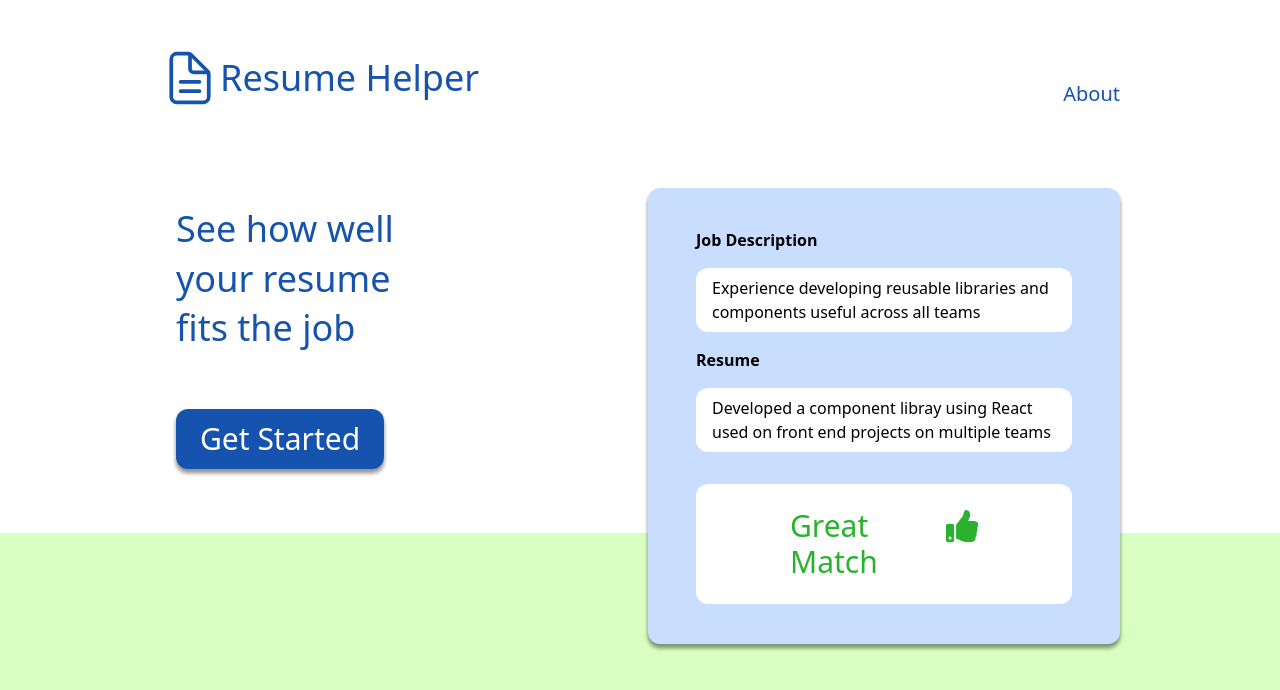
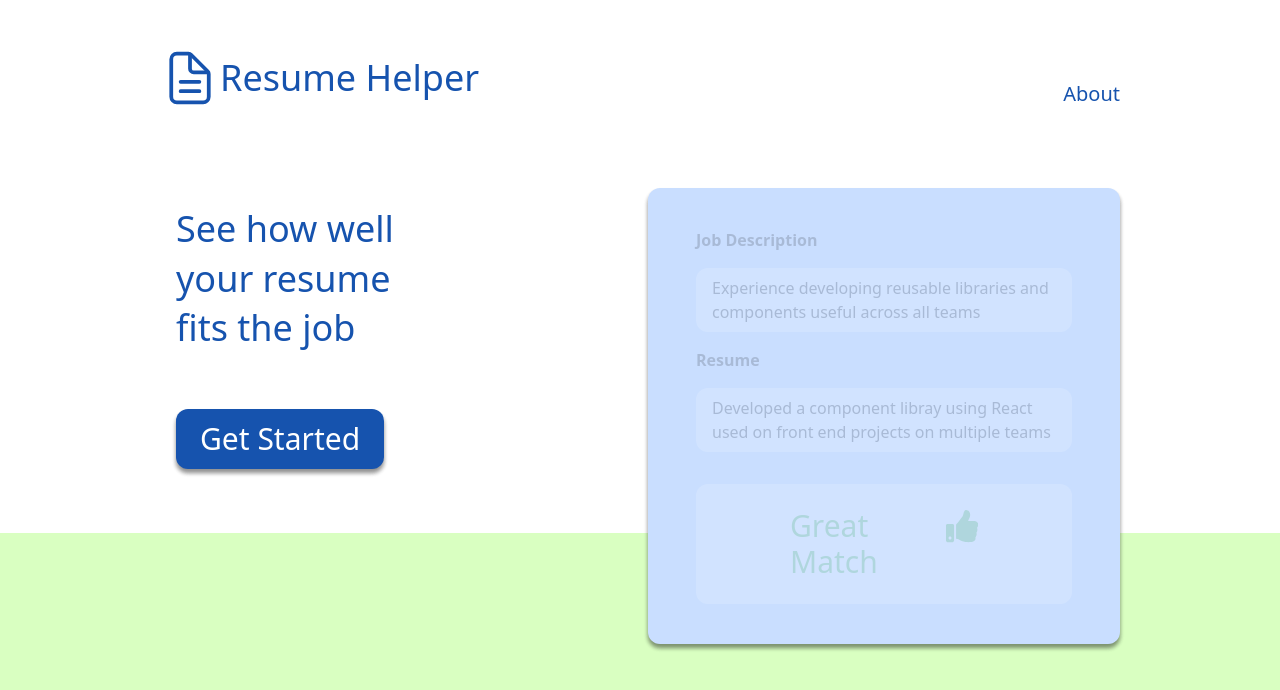
Before and after one commit to johnyi1411/resume-helper, a React (Create React App) app: page / in a window 1280 px wide. Shown: the top 690 px of the page. Built offline with nearby package versions, Linux system fonts and the light colour scheme.

Commit message:
Implement animations on demo.

```diff
--- a/package.json
+++ b/package.json
@@ -14,6 +14,7 @@
     "@types/node": "^12.0.0",
     "@types/react": "^16.9.53",
     "@types/react-dom": "^16.9.8",
+    "@types/react-transition-group": "^4.4.0",
     "@types/styled-components": "^5.1.7",
     "autoprefixer": "^9",
     "postcss": "^7",
@@ -22,6 +23,7 @@
     "react-icons": "^4.1.0",
     "react-router-dom": "^5.2.0",
     "react-scripts": "4.0.1",
+    "react-transition-group": "^4.4.1",
     "styled-components": "^5.2.1",
     "tailwindcss": "npm:@tailwindcss/postcss7-compat",
     "typescript": "^4.0.3",
--- /dev/null
+++ b/src/components/animated-demo/bad-demo-items.tsx
@@ -0,0 +1,73 @@
+import React, { useState, useEffect } from 'react';
+import { IconContext } from "react-icons";
+import { FaThumbsDown } from 'react-icons/fa';
+import { Transition } from 'react-transition-group';
+
+import { duration, transitionStyles } from './enums';
+
+const BadDemoItems: React.FunctionComponent = () => {
+  const [badMatchDemoItem1, setbadMatchDemoItem1] = useState(false);
+  const [badMatchDemoItem2, setbadMatchDemoItem2] = useState(false);
+  const [badMatchDemoItem3, setbadMatchDemoItem3] = useState(false);
+
+  useEffect(() => {
+    setbadMatchDemoItem1(true);
+  }, [badMatchDemoItem1]);
+
+  return (
+    <>
+      <Transition
+        in={badMatchDemoItem1}
+        timeout={duration}
+        onEntered={() => setbadMatchDemoItem2(true)}
+      >
+        {state => (
+          <div className={`transition-opacity duration-500 ${transitionStyles[state]}`}>
+            <p className="font-bold">Job Description</p>
+
+            <div className="bg-white rounded-xl py-2 px-4 mt-4">
+              Experience developing reusable libraries and components useful across all teams
+            </div>
+          </div>
+        )}
+      </Transition>
+
+      <Transition
+        in={badMatchDemoItem2}
+        timeout={duration}
+        onEntered={() => setbadMatchDemoItem3(true)}
+      >
+        {state => (
+          <div className={`transition-opacity duration-500 ${transitionStyles[state]}`}>
+            <p className="font-bold mt-4">Resume</p>
+
+            <div className="bg-white rounded-xl py-2 px-4 mt-4">
+              Utilized server-side rendering to decrease time to initial page load to  and improve SEO
+            </div>
+          </div>
+        )}
+      </Transition>
+
+      <Transition
+        in={badMatchDemoItem3}
+        timeout={duration}
+      >
+        {state => (
+          <div className={`transition-opacity duration-500 ${transitionStyles[state]}`}>
+            <div className="flex justify-center bg-white rounded-xl py-6 mt-8 text-darkred">
+              <div className="flex content-center justify-between w-1/2">
+                <span className="self-center text-3xl">Poor Match</span>
+
+                <IconContext.Provider value={{ className: "text-4xl" }}>
+                  <FaThumbsDown />
+                </IconContext.Provider>
+              </div>
+            </div>
+          </div>
+        )}
+      </Transition>
+    </>
+  )
+}
+
+export { BadDemoItems };
--- /dev/null
+++ b/src/components/animated-demo/enums.ts
@@ -0,0 +1,9 @@
+export const duration = 1750;
+
+export enum transitionStyles {
+  entering = 'opacity-100',
+  entered =  'opacity-100',
+  exiting =  'opacity-0',
+  exited =  'opacity-0',
+  unmounted = 'opacity-0',
+};
--- /dev/null
+++ b/src/components/animated-demo/good-demo-items.tsx
@@ -0,0 +1,78 @@
+import React, { useState, useEffect } from 'react';
+import { IconContext } from "react-icons";
+import { FaThumbsUp } from 'react-icons/fa';
+import { Transition } from 'react-transition-group';
+
+import { duration, transitionStyles } from './enums';
+
+type GoodDemoItemsProps = {
+  onGoodDemoFinish: () => void,
+}
+
+const GoodDemoItems: React.FunctionComponent<GoodDemoItemsProps> = ({ onGoodDemoFinish }) => {
+  const [goodMatchDemoItem1, setGoodMatchDemoItem1] = useState(false);
+  const [goodMatchDemoItem2, setGoodMatchDemoItem2] = useState(false);
+  const [goodMatchDemoItem3, setGoodMatchDemoItem3] = useState(false);
+
+  useEffect(() => {
+    setGoodMatchDemoItem1(true);
+  }, [goodMatchDemoItem1]);
+
+  return (
+    <>
+      <Transition
+        in={goodMatchDemoItem1}
+        timeout={duration}
+        onEntered={() => setGoodMatchDemoItem2(true)}
+      >
+        {state => (
+          <div className={`transition-opacity duration-500 ${transitionStyles[state]}`}>
+            <p className="font-bold">Job Description</p>
+
+            <div className="bg-white rounded-xl py-2 px-4 mt-4">
+              Experience developing reusable libraries and components useful across all teams
+            </div>
+          </div>
+        )}
+      </Transition>
+
+      <Transition
+        in={goodMatchDemoItem2}
+        timeout={duration}
+        onEntered={() => setGoodMatchDemoItem3(true)}
+      >
+        {state => (
+          <div className={`transition-opacity duration-500 ${transitionStyles[state]}`}>
+            <p className="font-bold mt-4">Resume</p>
+
+            <div className="bg-white rounded-xl py-2 px-4 mt-4">
+              Developed a component libray using React used on front end projects on multiple teams
+            </div>
+          </div>
+        )}
+      </Transition>
+
+      <Transition
+        in={goodMatchDemoItem3}
+        timeout={duration}
+        onEntered={() => onGoodDemoFinish()}
+      >
+        {state => (
+          <div className={`transition-opacity duration-500 ${transitionStyles[state]}`}>
+            <div className="flex justify-center bg-white rounded-xl py-6 mt-8 text-darkgreen">
+              <div className="flex content-center justify-between w-1/2">
+                <span className="self-center text-3xl">Great Match</span>
+
+                <IconContext.Provider value={{ className: "text-4xl" }}>
+                  <FaThumbsUp />
+                </IconContext.Provider>
+              </div>
+            </div>
+          </div>
+        )}
+      </Transition>
+    </>
+  )
+}
+
+export { GoodDemoItems };
--- /dev/null
+++ b/src/components/animated-demo/index.tsx
@@ -0,0 +1,51 @@
+import React, { useState, useEffect } from 'react';
+import { Transition } from 'react-transition-group';
+
+import { GoodDemoItems } from './good-demo-items';
+import { BadDemoItems } from './bad-demo-items';
+import { duration, transitionStyles } from './enums';
+
+const AnimatedDemo = () => {
+  const [goodMatchDemoItems, setGoodMatchDemoItems] = useState(false);
+  const [badMatchDemoItems, setbadMatchDemoItems] = useState(false);
+
+  const [showGoodMatchDemo, setGoodMatchDemo] = useState(true);
+
+  useEffect(() => {
+    setGoodMatchDemoItems(true);
+  }, []);
+
+  const onGoodDemoFinish = () => {
+    setGoodMatchDemoItems(false);
+    setbadMatchDemoItems(true);
+  };
+
+  return (
+    <div className="w-full bg-lightblue py-10 px-12 rounded-xl shadow">
+      {showGoodMatchDemo && <Transition
+        in={goodMatchDemoItems}
+        timeout={duration}
+        onExited={() => setGoodMatchDemo(false)}
+      >
+        {state => (
+          <div className={`transition-opacity duration-500 ${transitionStyles[state]}`}>
+            <GoodDemoItems onGoodDemoFinish={onGoodDemoFinish}/>
+          </div>
+        )}
+      </Transition>}
+
+      {!showGoodMatchDemo && <Transition
+        in={badMatchDemoItems}
+        timeout={duration}
+      >
+        {state => (
+          <div className={`transition-opacity duration-500 ${transitionStyles[state]}`}>
+            <BadDemoItems />
+          </div>
+        )}
+      </Transition>}
+    </div>
+  )
+};
+
+export { AnimatedDemo };
--- a/src/components/index.ts
+++ b/src/components/index.ts
@@ -1,3 +1,4 @@
 export * from './header';
 export * from './about';
 export * from './button';
+export * from './animated-demo';
--- a/src/pages/landing/index.tsx
+++ b/src/pages/landing/index.tsx
@@ -1,9 +1,7 @@
 import React from 'react';
-import { IconContext } from "react-icons";
-import { FaThumbsUp } from 'react-icons/fa';
 
 import { Background } from '../page-template';
-import { About, Button, Header } from '../../components';
+import { About, AnimatedDemo, Button, Header } from '../../components';
 
 const Landing = () => {
   return (
@@ -24,24 +22,7 @@ const Landing = () => {
             </div>
           </div>
 
-          <div className="w-full bg-lightblue py-10 px-12 rounded-xl shadow">
-            <p className="font-bold">Job Description</p>
-            <div className="bg-white rounded-xl py-2 px-4 mt-4">
-              Experience developing reusable libraries and components useful across all teams
-            </div>
-            <p className="font-bold mt-4">Resume</p>
-            <div className="bg-white rounded-xl py-2 px-4 mt-4">
-              Developed a component libray using React used on front end projects on multiple teams
-            </div>
-            <div className="flex justify-center bg-white rounded-xl py-6 mt-8 text-darkgreen">
-              <div className="flex content-center justify-between w-1/2">
-                <span className="self-center text-3xl">Great Match</span>
-                <IconContext.Provider value={{ className: "text-4xl" }}>
-                  <FaThumbsUp />
-                </IconContext.Provider>
-              </div>
-            </div>
-          </div>
+          <AnimatedDemo />
         </div>
       </div>
 
--- a/tailwind.config.js
+++ b/tailwind.config.js
@@ -8,6 +8,7 @@ module.exports = {
         lightgreen: '#D9FFC1',
         darkblue: '#1653AE',
         lightblue: '#C9DEFF',
+        darkred: '#FF4848',
       },
       maxWidth: {
         '2xs': '16rem',
@@ -20,6 +21,15 @@ module.exports = {
       },
       height: {
         '440px': '440px',
+      },
+      animation: {
+        'infinite': 'move-bg 10s linear infinite',
+      },
+      keyframes: {
+        'move-bg': {
+          '0%':   { 'opacity': '0' },
+          '100%': { 'opacity': '1' },
+        }
       }
     },
   },
```
Also changed, not shown: src/components/button/index.tsx (+6 -8 lines), 2 other files (tests, documents, lock files or other folders).
